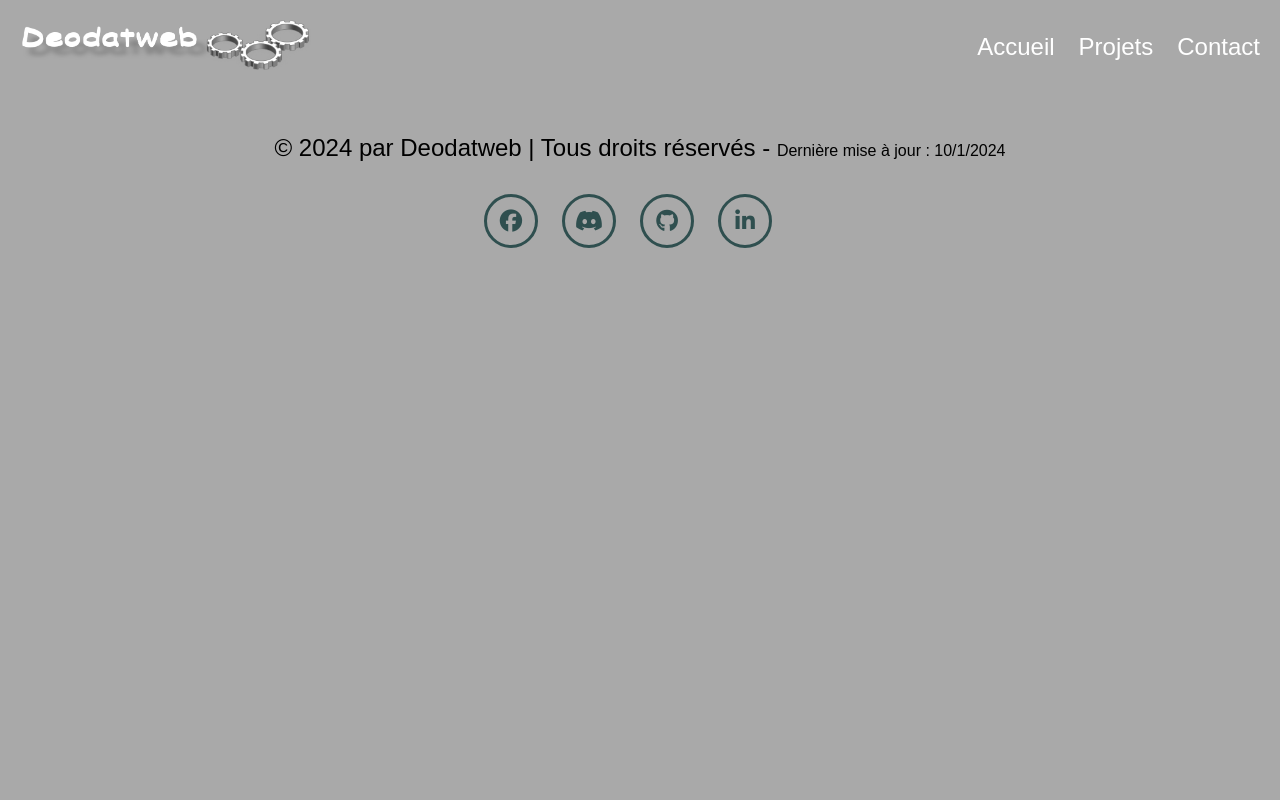
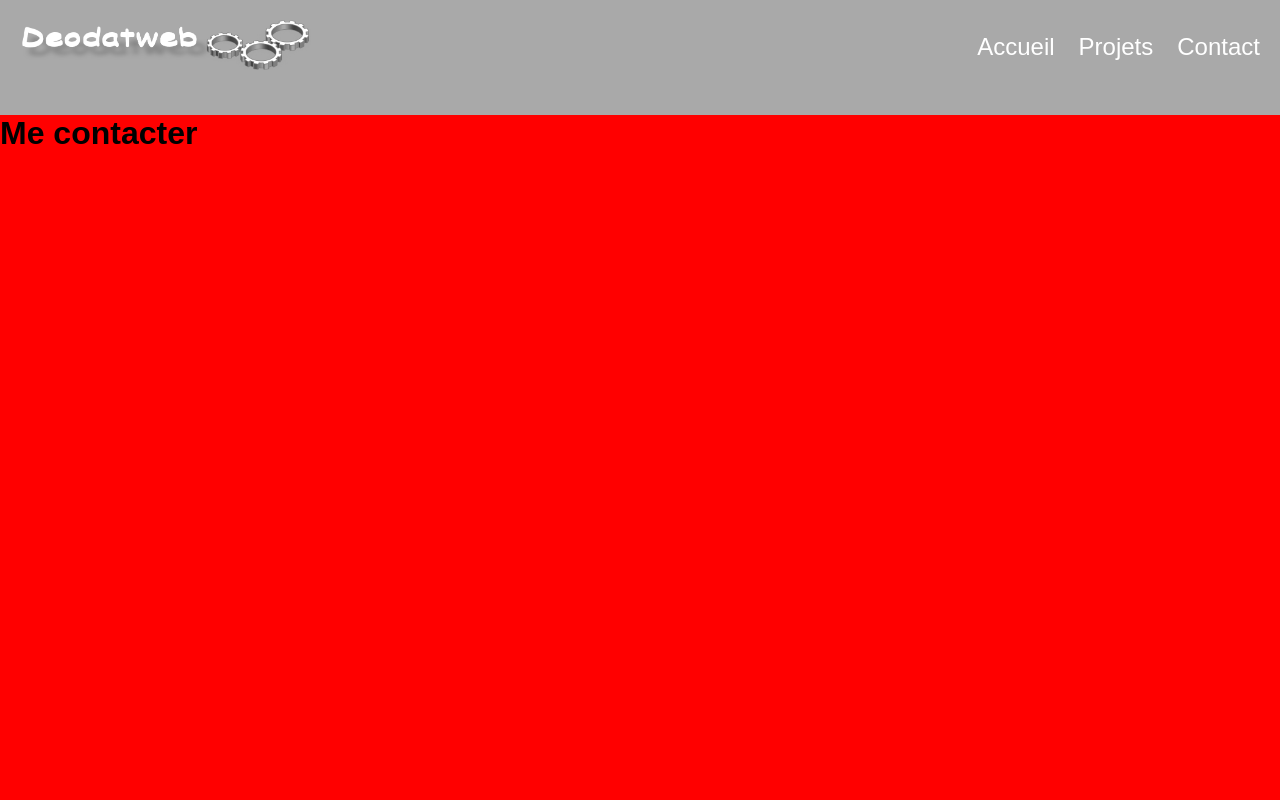
Before and after one commit to Deodatweb/projet-dev-D5, a Vue app: page /contact in a window 1280 px wide. Shown: the top 800 px of the page. Built offline with nearby package versions, Linux system fonts and the light colour scheme.

Commit message:
Modification 404 1

```diff
--- a/src/assets/style.css
+++ b/src/assets/style.css
@@ -3,7 +3,6 @@
   --snd-bg-color: #dcdcdc;
   --text-color: #fff;
   --main-color: #2f4f4f;
-  /* --main-color: #ADFF2F; */
 }
 
 body {
@@ -11,6 +10,5 @@ body {
   padding: 0;
   background: var(--bg-color);
   box-sizing: border-box;
-  /* scroll-behavior: smooth; */
   font-family: Arial, Helvetica, sans-serif;
 }
--- a/src/components/HeaderItem.vue
+++ b/src/components/HeaderItem.vue
@@ -8,8 +8,8 @@
     <nav>
       <ul>
         <li><router-link to="/">Accueil</router-link></li>
-        <li><router-link to="/projets">Projets</router-link></li>
-        <li><router-link to="/contact">Contact</router-link></li>
+        <li><router-link to="/projets" href="#projet">Projets</router-link></li>
+        <li><router-link to="/contact" href="#contact">Contact</router-link></li>
       </ul>
     </nav>
   </header>
--- a/src/views/ContactView.vue
+++ b/src/views/ContactView.vue
@@ -1,6 +1,6 @@
 <template>
-    <div>
-
+    <div class="contact" id="contact">
+        <h1>Me contacter</h1>
     </div>
 </template>
 
@@ -10,6 +10,9 @@
     }
 </script>
 
-<style lang="scss" scoped>
-
+<style scoped>
+.contact {
+    height: 100vh;
+    background: red;
+}
 </style>
--- a/src/views/ProjetsView.vue
+++ b/src/views/ProjetsView.vue
@@ -1,6 +1,6 @@
 <template>
-  <div>
-
+  <div class="projet" id="projet">
+    <h1>Mes projets</h1>
   </div>
 </template>
 
@@ -11,5 +11,8 @@
 </script>
 
 <style scoped>
-
+.projet {
+  height: 100vh;
+  background: green;
+}
 </style>
```
